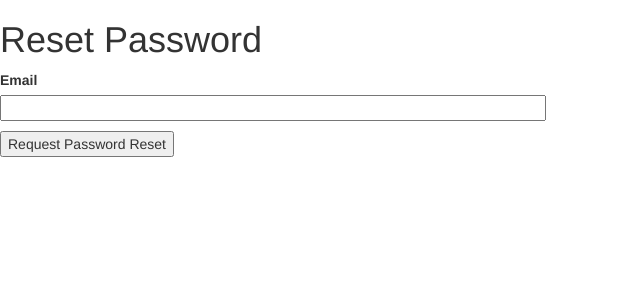
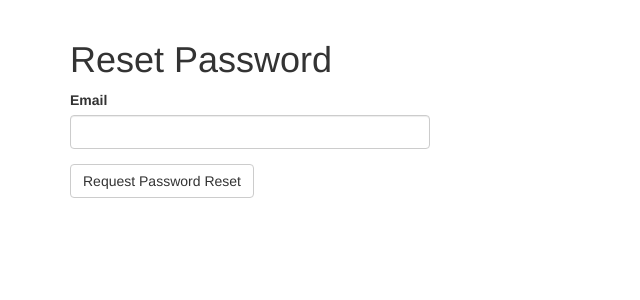
Before and after one commit to huangzhif/The-Flask-Mega-Tutorial, a Flask app: page /reset_password_request in a window 1280 px wide. Shown: the part 52-352 px from the top of the page, without its empty margins (0-640 px from the left). Run offline with Flask 2, Linux system fonts and the light colour scheme; some libraries are stand-ins or nearby versions.

Commit message:
第十一章：美化（界面优化）

```diff
--- a/app/templates/reset_password_request.html
+++ b/app/templates/reset_password_request.html
@@ -1,18 +1,11 @@
 {% extends "base.html" %}
+{% import 'bootstrap/wtf.html' as wtf %}
 
-{% block content %}
+{% block app_content %}
 <h1>Reset Password</h1>
-<form action="" method="post">
-{{ form.hidden_tag() }}
-<p>
-{{ form.email.label }}<br>
-{{ form.email(size=64) }}<br>
-{% for error in form.email.errors %}
-<span style="color:red;">[{{ error }}]</span>
-{% endfor %}
-</p>
-<p>
-{{ form.submit() }}
-</p>
-</form>
+<div class="row">
+ <div class="col-md-4">
+  {{ wtf.quick_form(form) }}
+ </div>
+</div>
 {% endblock %}
```
Also changed, not shown: app.db.
